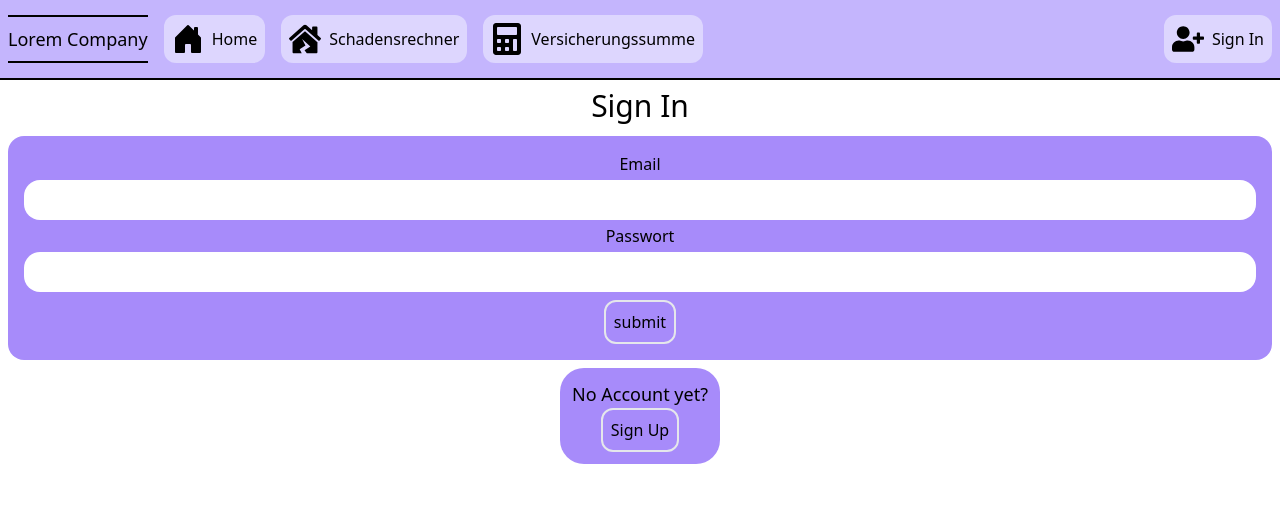
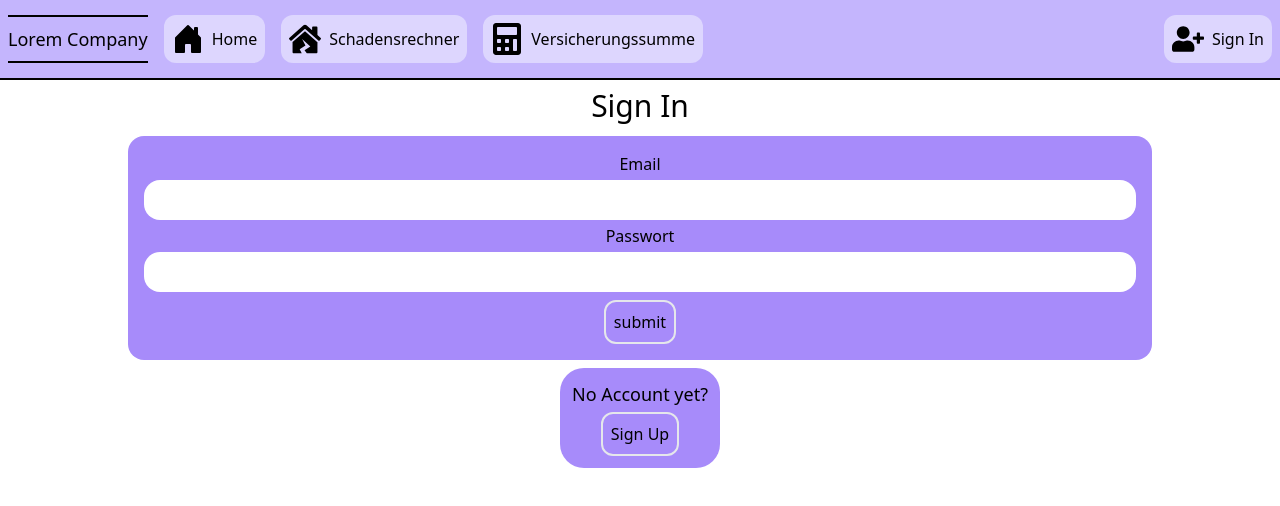
Before and after one commit to Jelenal1/Versicherungsrechner_bbw, a React (Vite) app in the folder calculator_app/: page /signin in a window 1280 px wide. Shown: the top 506 px of the page. Built offline with nearby package versions, Linux system fonts and the light colour scheme.

Commit message:
I edited the styling

```diff
--- a/calculator_app/src/components/Login.jsx
+++ b/calculator_app/src/components/Login.jsx
@@ -5,7 +5,7 @@ import { Link } from "react-router-dom";
 function Login() {
   const styles = {
     heading: `text-3xl text-center mb-3`,
-    formcontainer: `flex gap-5 max-w-7xl mx-auto bg-violet-400 rounded-2xl p-2`,
+    formcontainer: `flex gap-5 max-w-5xl mx-auto bg-violet-400 rounded-2xl p-2`,
     inputcontainer: `flex flex-col gap-1 items-center p-2 rounded-2xl w-full`,
     label: `ml-1 mb-1 text-lg`,
     inputfield: `rounded-2xl p-2 border-none focus:outline-none w-full`,
@@ -44,7 +44,7 @@ function Login() {
         </div>
         <div className="flex flex-col mx-auto w-fit bg-violet-400 mt-2 p-3 rounded-3xl">
           <span className="text-lg">No Account yet?</span>
-          <button className="border-2 w-fit mx-auto p-2 rounded-xl">
+          <button className="border-2 w-fit mx-auto p-2 rounded-xl mt-1">
             Sign Up
           </button>
         </div>
```
